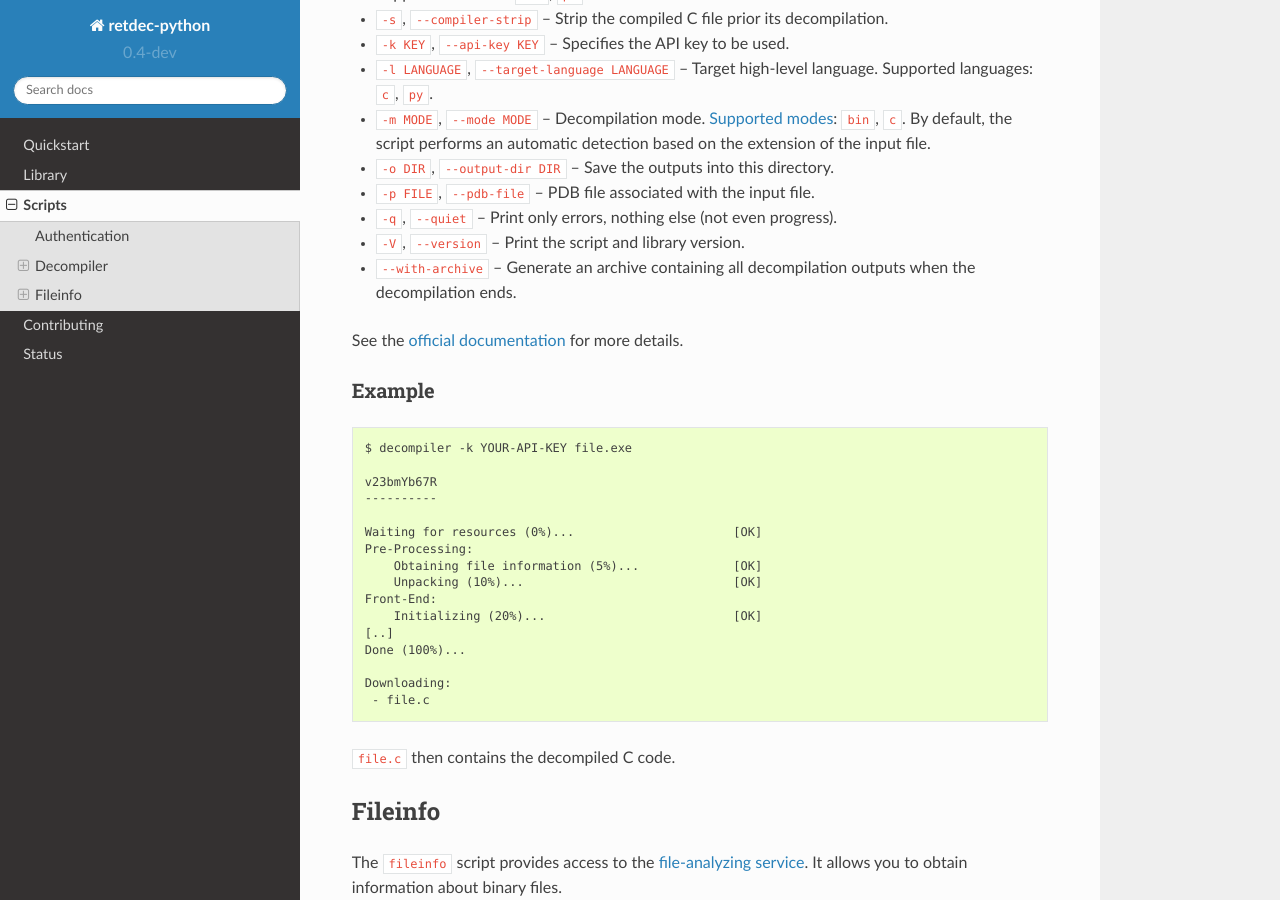
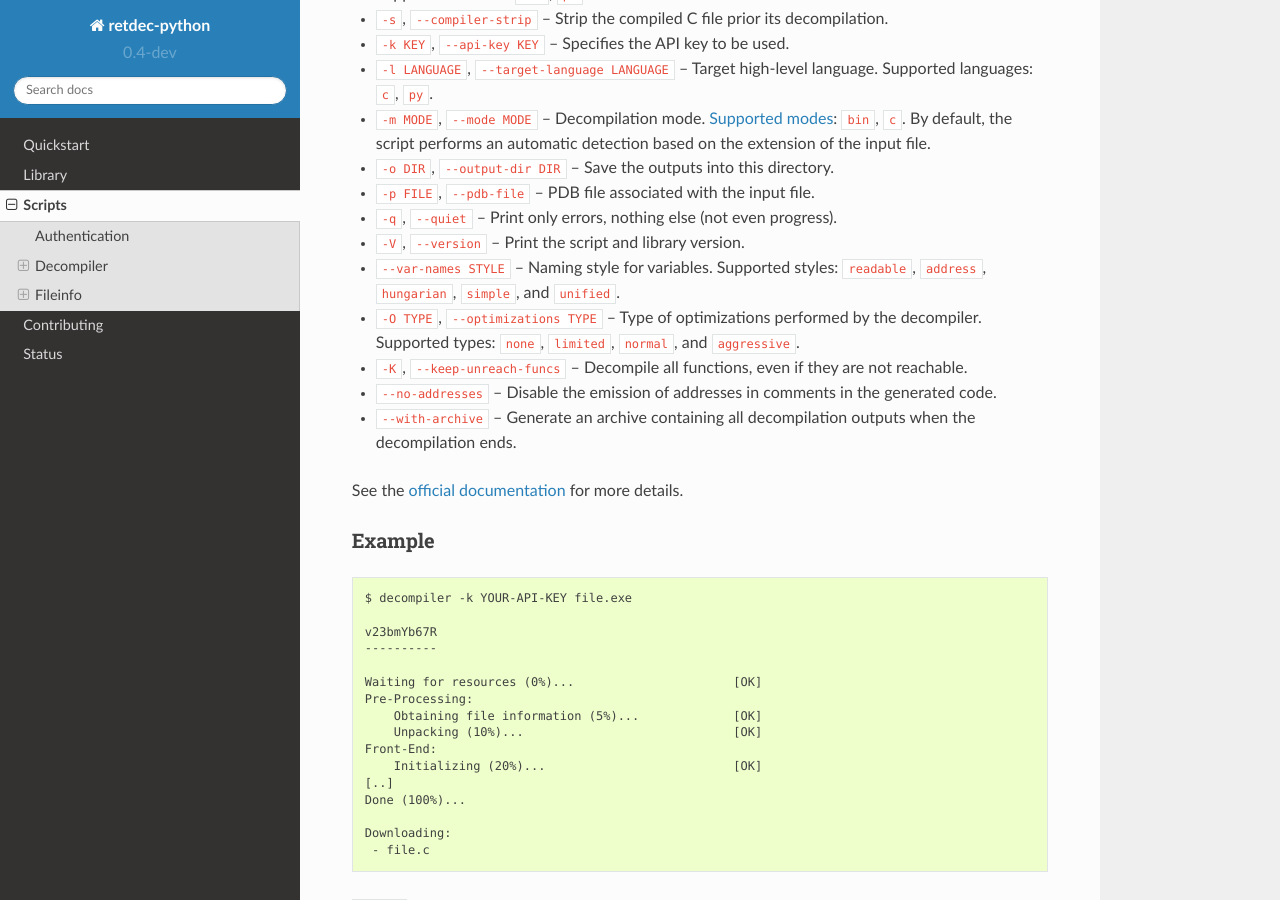
Before and after one commit to s3rvac/retdec-python, a Sphinx documentation site: the page built from docs/scripts.rst, in a window 1280 px wide and 900 px high, scrolled down 1344 px. Built offline with Sphinx 7.4.7 and the Read the Docs theme 2.0.0, drawn with Linux system fonts in a browser that asks for light colours.

Commit message:
Add a description of missing decompiler parameters to the docs.

```diff
--- a/docs/scripts.rst
+++ b/docs/scripts.rst
@@ -57,6 +57,10 @@ Options
 * ``-p FILE``, ``--pdb-file`` -- PDB file associated with the input file.
 * ``-q``, ``--quiet`` -- Print only errors, nothing else (not even progress).
 * ``-V``, ``--version`` -- Print the script and library version.
+* ``--var-names STYLE`` -- Naming style for variables. Supported styles: ``readable``, ``address``, ``hungarian``, ``simple``, and ``unified``.
+* ``-O TYPE``, ``--optimizations TYPE`` -- Type of optimizations performed by the decompiler. Supported types: ``none``, ``limited``, ``normal``, and ``aggressive``.
+* ``-K``, ``--keep-unreach-funcs`` -- Decompile all functions, even if they are not reachable.
+* ``--no-addresses`` -- Disable the emission of addresses in comments in the generated code.
 * ``--with-archive`` -- Generate an archive containing all decompilation outputs when the decompilation ends.
 
 See the `official documentation <https://retdec.com/api/docs/decompiler.html#decompilation-parameters>`_ for more details.
```
